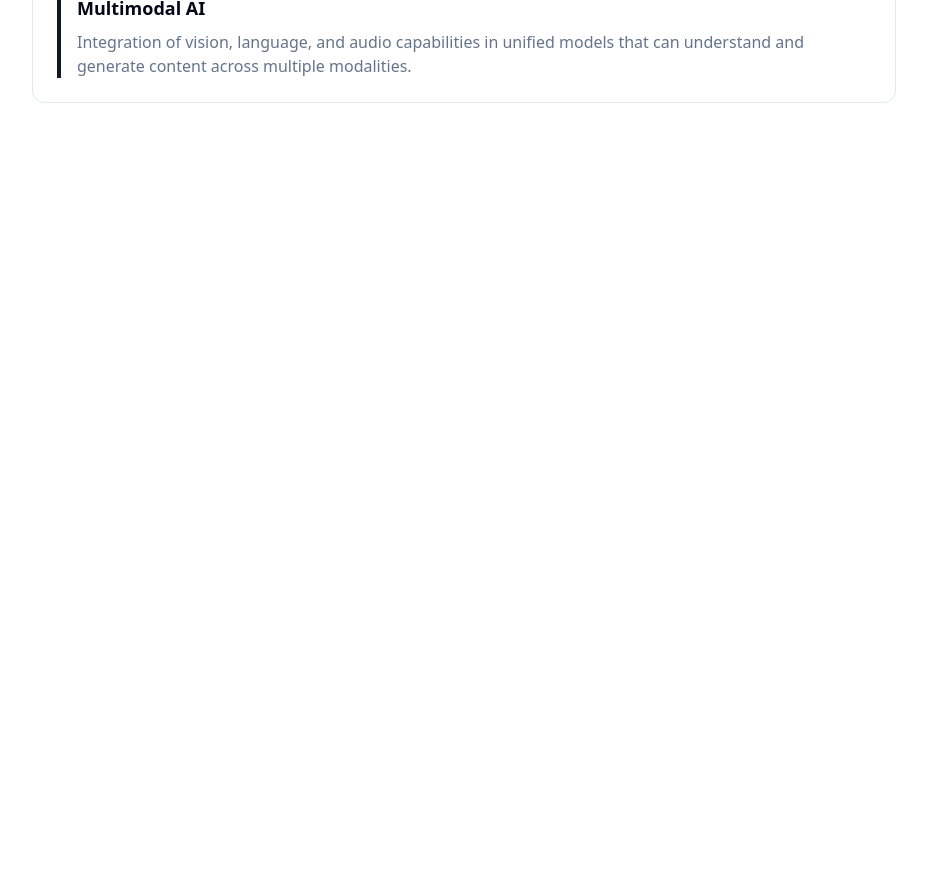
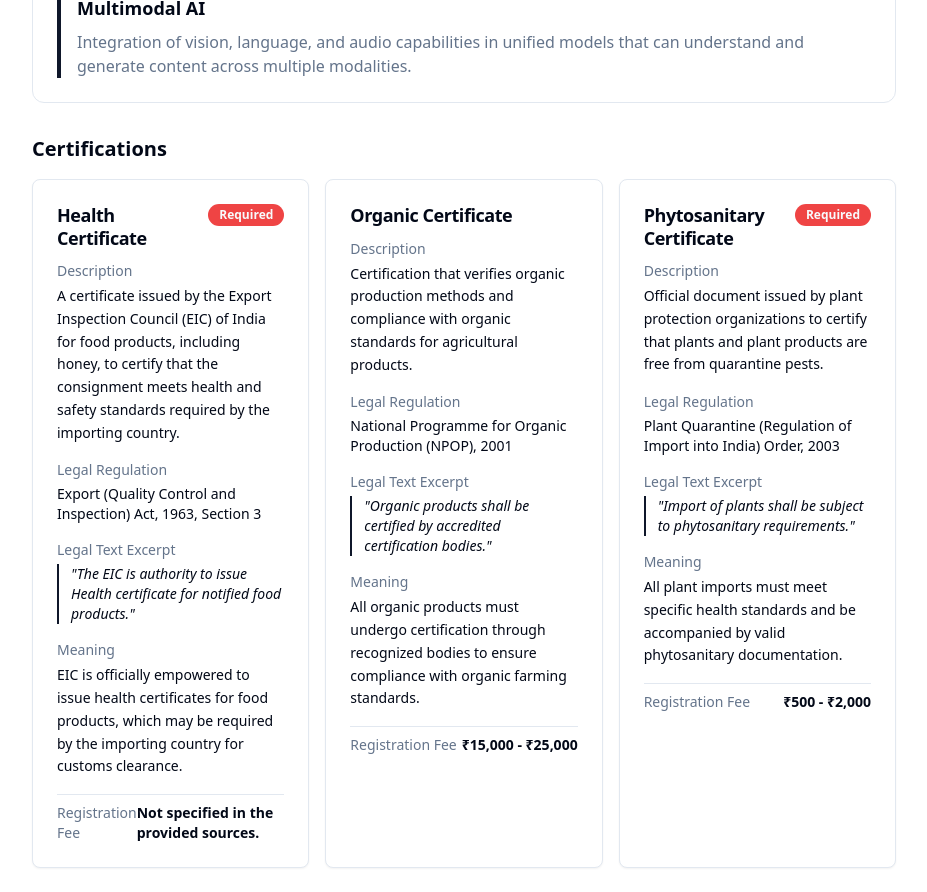
Before and after one commit to zg915/perplexa-certify, a React (Vite) app: page / in a window 1280 px wide. Shown: the part 460-1352 px from the top of the page, without its empty margins (176-1103 px from the left). Before the commit the page ends 800 px from the top, so only its background shows below. Built offline with nearby package versions, Linux system fonts and the light colour scheme.

Commit message:
Refactor Answer Tab
Display certifications in Answer tab and enable navigation to Certifications tab.

```diff
--- a/src/components/AnswerContent.tsx
+++ b/src/components/AnswerContent.tsx
@@ -1,4 +1,40 @@
-const AnswerContent = () => {
+import CertificationCard from "./CertificationCard";
+
+interface AnswerContentProps {
+  onNavigateToCertifications: () => void;
+}
+
+const sampleCertifications = [
+  {
+    certificate_name: "Health Certificate",
+    certificate_description: "A certificate issued by the Export Inspection Council (EIC) of India for food products, including honey, to certify that the consignment meets health and safety standards required by the importing country.",
+    legal_regulation: "Export (Quality Control and Inspection) Act, 1963, Section 3",
+    legal_text_excerpt: "The EIC is authority to issue Health certificate for notified food products.",
+    legal_text_meaning: "EIC is officially empowered to issue health certificates for food products, which may be required by the importing country for customs clearance.",
+    registration_fee: "Not specified in the provided sources.",
+    is_required: true
+  },
+  {
+    certificate_name: "Organic Certificate",
+    certificate_description: "Certification that verifies organic production methods and compliance with organic standards for agricultural products.",
+    legal_regulation: "National Programme for Organic Production (NPOP), 2001",
+    legal_text_excerpt: "Organic products shall be certified by accredited certification bodies.",
+    legal_text_meaning: "All organic products must undergo certification through recognized bodies to ensure compliance with organic farming standards.",
+    registration_fee: "₹15,000 - ₹25,000",
+    is_required: false
+  },
+  {
+    certificate_name: "Phytosanitary Certificate",
+    certificate_description: "Official document issued by plant protection organizations to certify that plants and plant products are free from quarantine pests.",
+    legal_regulation: "Plant Quarantine (Regulation of Import into India) Order, 2003",
+    legal_text_excerpt: "Import of plants shall be subject to phytosanitary requirements.",
+    legal_text_meaning: "All plant imports must meet specific health standards and be accompanied by valid phytosanitary documentation.",
+    registration_fee: "₹500 - ₹2,000",
+    is_required: true
+  }
+];
+
+const AnswerContent = ({ onNavigateToCertifications }: AnswerContentProps) => {
   return (
     <div className="w-full max-w-4xl mx-auto px-4 py-6">
       <div className="prose prose-slate dark:prose-invert max-w-none">
@@ -33,6 +69,22 @@ const AnswerContent = () => {
             </div>
           </div>
         </div>
+
+        {/* Certifications Section */}
+        <div className="mt-8">
+          <h2 className="text-xl font-semibold mb-4 text-foreground">Certifications</h2>
+          <div className="grid grid-cols-1 md:grid-cols-2 lg:grid-cols-3 gap-4">
+            {sampleCertifications.map((certification, index) => (
+              <div
+                key={index}
+                onClick={onNavigateToCertifications}
+                className="cursor-pointer transform transition-all duration-200 hover:scale-[1.02]"
+              >
+                <CertificationCard certification={certification} />
+              </div>
+            ))}
+          </div>
+        </div>
       </div>
     </div>
   );
--- a/src/pages/Index.tsx
+++ b/src/pages/Index.tsx
@@ -13,7 +13,9 @@ const Index = () => {
       <TabBar activeTab={activeTab} onTabChange={setActiveTab} />
 
       <div className="transition-all duration-300">
-        {activeTab === "answer" && <AnswerContent />}
+        {activeTab === "answer" && (
+          <AnswerContent onNavigateToCertifications={() => setActiveTab("certifications")} />
+        )}
         {activeTab === "certifications" && <CertificationsGrid />}
       </div>
     </div>
```
